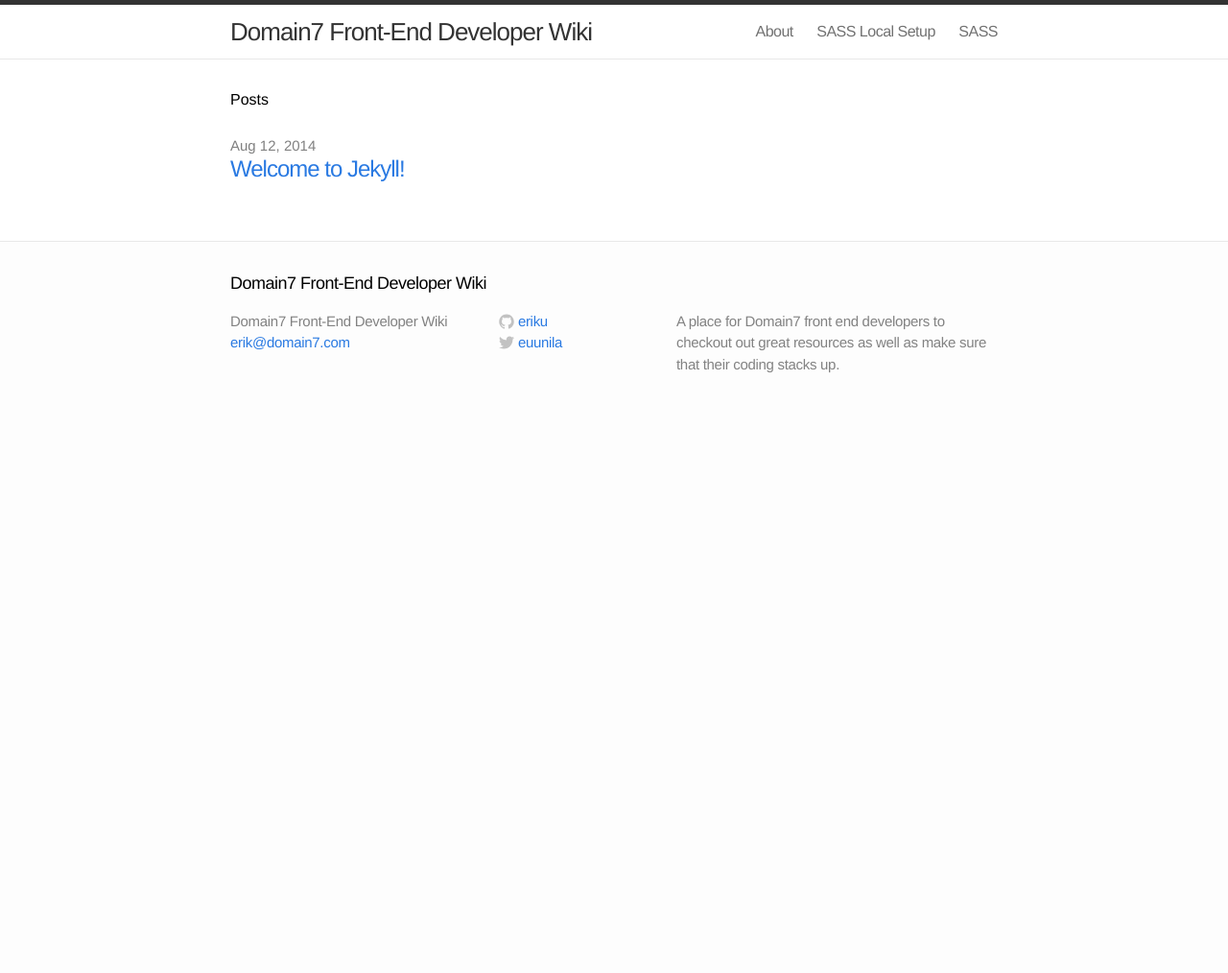
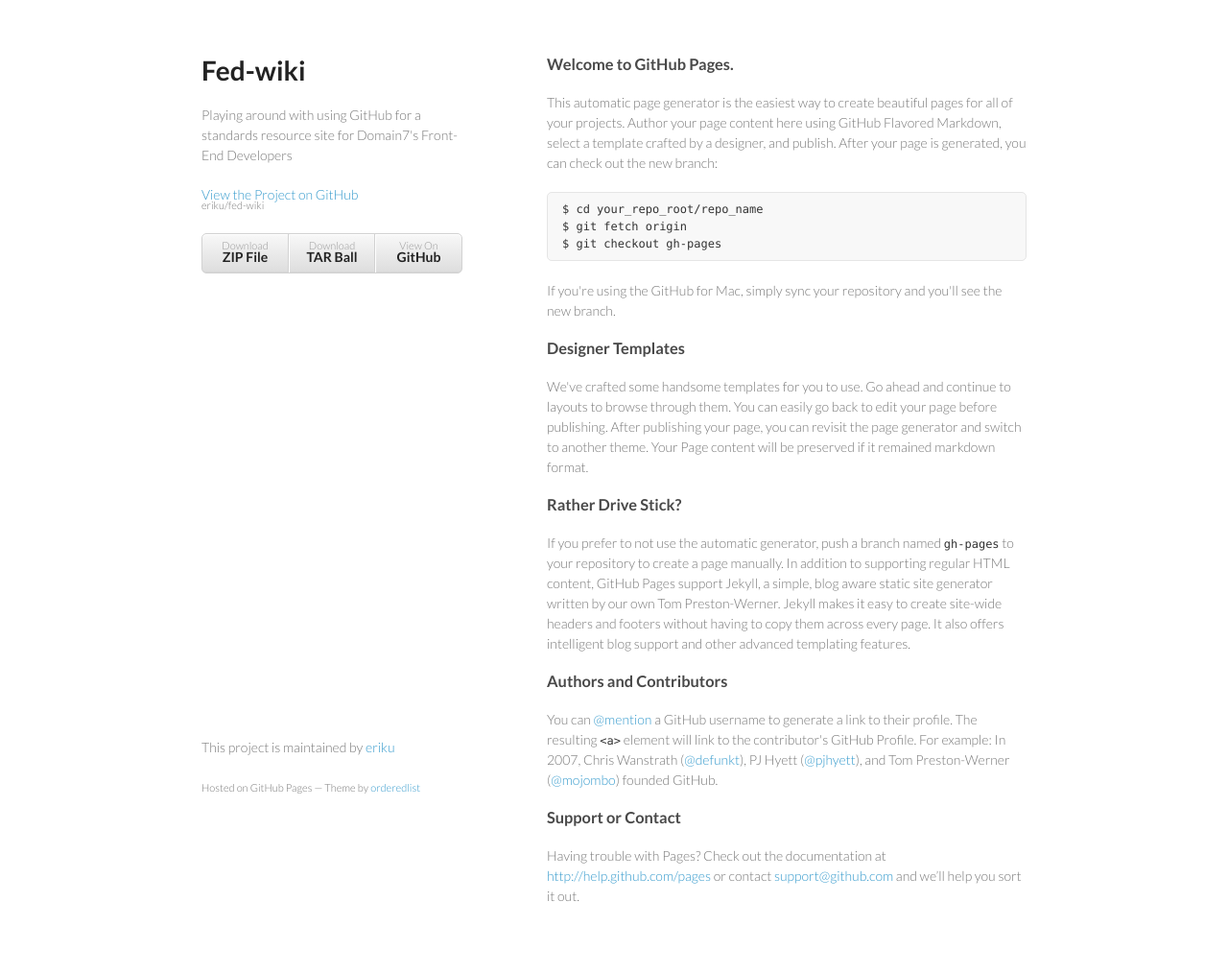
Before and after one commit to domain7/dev-wiki, a Jekyll site: the page index.html, which Jekyll copies as it is, in a window 1280 px wide. Shown: the whole page at 96% size. Built offline with Jekyll 4.4.1, drawn with Linux system fonts in a browser that asks for light colours; before the commit the page ends 900 px from its top, so only the background shows below that.

Commit message:
Create gh-pages branch via GitHub

```diff
--- a/index.html
+++ b/index.html
@@ -1,18 +1,71 @@
----
-layout: default
----
+<!doctype html>
+<html>
+  <head>
+    <meta charset="utf-8">
+    <meta http-equiv="X-UA-Compatible" content="chrome=1">
+    <title>Fed-wiki by eriku</title>
 
-<div class="home">
+    <link rel="stylesheet" href="stylesheets/styles.css">
+    <link rel="stylesheet" href="stylesheets/pygment_trac.css">
+    <meta name="viewport" content="width=device-width, initial-scale=1, user-scalable=no">
+    <!--[if lt IE 9]>
+    <script src="//html5shiv.googlecode.com/svn/trunk/html5.js"></script>
+    <![endif]-->
+  </head>
+  <body>
+    <div class="wrapper">
+      <header>
+        <h1>Fed-wiki</h1>
+        <p>Playing around with using GitHub for a standards resource site for Domain7&#39;s Front-End Developers</p>
 
-  <h1>Posts</h1>
+        <p class="view"><a href="https://github.com/eriku/fed-wiki">View the Project on GitHub <small>eriku/fed-wiki</small></a></p>
 
-  <ul class="posts">
-    {% for post in site.posts %}
-      <li>
-        <span class="post-date">{{ post.date | date: "%b %-d, %Y" }}</span>
-        <a class="post-link" href="{{ post.url | prepend: site.baseurl }}">{{ post.title }}</a>
-      </li>
-    {% endfor %}
-  </ul>
 
-</div>
+        <ul>
+          <li><a href="https://github.com/eriku/fed-wiki/zipball/master">Download <strong>ZIP File</strong></a></li>
+          <li><a href="https://github.com/eriku/fed-wiki/tarball/master">Download <strong>TAR Ball</strong></a></li>
+          <li><a href="https://github.com/eriku/fed-wiki">View On <strong>GitHub</strong></a></li>
+        </ul>
+      </header>
+      <section>
+        <h3>
+<a name="welcome-to-github-pages" class="anchor" href="#welcome-to-github-pages"><span class="octicon octicon-link"></span></a>Welcome to GitHub Pages.</h3>
+
+<p>This automatic page generator is the easiest way to create beautiful pages for all of your projects. Author your page content here using GitHub Flavored Markdown, select a template crafted by a designer, and publish. After your page is generated, you can check out the new branch:</p>
+
+<pre><code>$ cd your_repo_root/repo_name
+$ git fetch origin
+$ git checkout gh-pages
+</code></pre>
+
+<p>If you're using the GitHub for Mac, simply sync your repository and you'll see the new branch.</p>
+
+<h3>
+<a name="designer-templates" class="anchor" href="#designer-templates"><span class="octicon octicon-link"></span></a>Designer Templates</h3>
+
+<p>We've crafted some handsome templates for you to use. Go ahead and continue to layouts to browse through them. You can easily go back to edit your page before publishing. After publishing your page, you can revisit the page generator and switch to another theme. Your Page content will be preserved if it remained markdown format.</p>
+
+<h3>
+<a name="rather-drive-stick" class="anchor" href="#rather-drive-stick"><span class="octicon octicon-link"></span></a>Rather Drive Stick?</h3>
+
+<p>If you prefer to not use the automatic generator, push a branch named <code>gh-pages</code> to your repository to create a page manually. In addition to supporting regular HTML content, GitHub Pages support Jekyll, a simple, blog aware static site generator written by our own Tom Preston-Werner. Jekyll makes it easy to create site-wide headers and footers without having to copy them across every page. It also offers intelligent blog support and other advanced templating features.</p>
+
+<h3>
+<a name="authors-and-contributors" class="anchor" href="#authors-and-contributors"><span class="octicon octicon-link"></span></a>Authors and Contributors</h3>
+
+<p>You can <a href="https://github.com/blog/821" class="user-mention">@mention</a> a GitHub username to generate a link to their profile. The resulting <code>&lt;a&gt;</code> element will link to the contributor's GitHub Profile. For example: In 2007, Chris Wanstrath (<a href="https://github.com/defunkt" class="user-mention">@defunkt</a>), PJ Hyett (<a href="https://github.com/pjhyett" class="user-mention">@pjhyett</a>), and Tom Preston-Werner (<a href="https://github.com/mojombo" class="user-mention">@mojombo</a>) founded GitHub.</p>
+
+<h3>
+<a name="support-or-contact" class="anchor" href="#support-or-contact"><span class="octicon octicon-link"></span></a>Support or Contact</h3>
+
+<p>Having trouble with Pages? Check out the documentation at <a href="http://help.github.com/pages">http://help.github.com/pages</a> or contact <a href="mailto:support@github.com">support@github.com</a> and we’ll help you sort it out.</p>
+      </section>
+      <footer>
+        <p>This project is maintained by <a href="https://github.com/eriku">eriku</a></p>
+        <p><small>Hosted on GitHub Pages &mdash; Theme by <a href="https://github.com/orderedlist">orderedlist</a></small></p>
+      </footer>
+    </div>
+    <script src="javascripts/scale.fix.js"></script>
+
+  </body>
+</html>
--- /dev/null
+++ b/javascripts/scale.fix.js
@@ -0,0 +1,17 @@
+var metas = document.getElementsByTagName('meta');
+var i;
+if (navigator.userAgent.match(/iPhone/i)) {
+  for (i=0; i<metas.length; i++) {
+    if (metas[i].name == "viewport") {
+      metas[i].content = "width=device-width, minimum-scale=1.0, maximum-scale=1.0";
+    }
+  }
+  document.addEventListener("gesturestart", gestureStart, false);
+}
+function gestureStart() {
+  for (i=0; i<metas.length; i++) {
+    if (metas[i].name == "viewport") {
+      metas[i].content = "width=device-width, minimum-scale=0.25, maximum-scale=1.6";
+    }
+  }
+}
--- /dev/null
+++ b/stylesheets/pygment_trac.css
@@ -0,0 +1,69 @@
+.highlight  { background: #ffffff; }
+.highlight .c { color: #999988; font-style: italic } /* Comment */
+.highlight .err { color: #a61717; background-color: #e3d2d2 } /* Error */
+.highlight .k { font-weight: bold } /* Keyword */
+.highlight .o { font-weight: bold } /* Operator */
+.highlight .cm { color: #999988; font-style: italic } /* Comment.Multiline */
+.highlight .cp { color: #999999; font-weight: bold } /* Comment.Preproc */
+.highlight .c1 { color: #999988; font-style: italic } /* Comment.Single */
+.highlight .cs { color: #999999; font-weight: bold; font-style: italic } /* Comment.Special */
+.highlight .gd { color: #000000; background-color: #ffdddd } /* Generic.Deleted */
+.highlight .gd .x { color: #000000; background-color: #ffaaaa } /* Generic.Deleted.Specific */
+.highlight .ge { font-style: italic } /* Generic.Emph */
+.highlight .gr { color: #aa0000 } /* Generic.Error */
+.highlight .gh { color: #999999 } /* Generic.Heading */
+.highlight .gi { color: #000000; background-color: #ddffdd } /* Generic.Inserted */
+.highlight .gi .x { color: #000000; background-color: #aaffaa } /* Generic.Inserted.Specific */
+.highlight .go { color: #888888 } /* Generic.Output */
+.highlight .gp { color: #555555 } /* Generic.Prompt */
+.highlight .gs { font-weight: bold } /* Generic.Strong */
+.highlight .gu { color: #800080; font-weight: bold; } /* Generic.Subheading */
+.highlight .gt { color: #aa0000 } /* Generic.Traceback */
+.highlight .kc { font-weight: bold } /* Keyword.Constant */
+.highlight .kd { font-weight: bold } /* Keyword.Declaration */
+.highlight .kn { font-weight: bold } /* Keyword.Namespace */
+.highlight .kp { font-weight: bold } /* Keyword.Pseudo */
+.highlight .kr { font-weight: bold } /* Keyword.Reserved */
+.highlight .kt { color: #445588; font-weight: bold } /* Keyword.Type */
+.highlight .m { color: #009999 } /* Literal.Number */
+.highlight .s { color: #d14 } /* Literal.String */
+.highlight .na { color: #008080 } /* Name.Attribute */
+.highlight .nb { color: #0086B3 } /* Name.Builtin */
+.highlight .nc { color: #445588; font-weight: bold } /* Name.Class */
+.highlight .no { color: #008080 } /* Name.Constant */
+.highlight .ni { color: #800080 } /* Name.Entity */
+.highlight .ne { color: #990000; font-weight: bold } /* Name.Exception */
+.highlight .nf { color: #990000; font-weight: bold } /* Name.Function */
+.highlight .nn { color: #555555 } /* Name.Namespace */
+.highlight .nt { color: #000080 } /* Name.Tag */
+.highlight .nv { color: #008080 } /* Name.Variable */
+.highlight .ow { font-weight: bold } /* Operator.Word */
+.highlight .w { color: #bbbbbb } /* Text.Whitespace */
+.highlight .mf { color: #009999 } /* Literal.Number.Float */
+.highlight .mh { color: #009999 } /* Literal.Number.Hex */
+.highlight .mi { color: #009999 } /* Literal.Number.Integer */
+.highlight .mo { color: #009999 } /* Literal.Number.Oct */
+.highlight .sb { color: #d14 } /* Literal.String.Backtick */
+.highlight .sc { color: #d14 } /* Literal.String.Char */
+.highlight .sd { color: #d14 } /* Literal.String.Doc */
+.highlight .s2 { color: #d14 } /* Literal.String.Double */
+.highlight .se { color: #d14 } /* Literal.String.Escape */
+.highlight .sh { color: #d14 } /* Literal.String.Heredoc */
+.highlight .si { color: #d14 } /* Literal.String.Interpol */
+.highlight .sx { color: #d14 } /* Literal.String.Other */
+.highlight .sr { color: #009926 } /* Literal.String.Regex */
+.highlight .s1 { color: #d14 } /* Literal.String.Single */
+.highlight .ss { color: #990073 } /* Literal.String.Symbol */
+.highlight .bp { color: #999999 } /* Name.Builtin.Pseudo */
+.highlight .vc { color: #008080 } /* Name.Variable.Class */
+.highlight .vg { color: #008080 } /* Name.Variable.Global */
+.highlight .vi { color: #008080 } /* Name.Variable.Instance */
+.highlight .il { color: #009999 } /* Literal.Number.Integer.Long */
+
+.type-csharp .highlight .k { color: #0000FF }
+.type-csharp .highlight .kt { color: #0000FF }
+.type-csharp .highlight .nf { color: #000000; font-weight: normal }
+.type-csharp .highlight .nc { color: #2B91AF }
+.type-csharp .highlight .nn { color: #000000 }
+.type-csharp .highlight .s { color: #A31515 }
+.type-csharp .highlight .sc { color: #A31515 }
--- /dev/null
+++ b/stylesheets/styles.css
@@ -0,0 +1,255 @@
+@import url(https://fonts.googleapis.com/css?family=Lato:300italic,700italic,300,700);
+
+body {
+  padding:50px;
+  font:14px/1.5 Lato, "Helvetica Neue", Helvetica, Arial, sans-serif;
+  color:#777;
+  font-weight:300;
+}
+
+h1, h2, h3, h4, h5, h6 {
+  color:#222;
+  margin:0 0 20px;
+}
+
+p, ul, ol, table, pre, dl {
+  margin:0 0 20px;
+}
+
+h1, h2, h3 {
+  line-height:1.1;
+}
+
+h1 {
+  font-size:28px;
+}
+
+h2 {
+  color:#393939;
+}
+
+h3, h4, h5, h6 {
+  color:#494949;
+}
+
+a {
+  color:#39c;
+  font-weight:400;
+  text-decoration:none;
+}
+
+a small {
+  font-size:11px;
+  color:#777;
+  margin-top:-0.6em;
+  display:block;
+}
+
+.wrapper {
+  width:860px;
+  margin:0 auto;
+}
+
+blockquote {
+  border-left:1px solid #e5e5e5;
+  margin:0;
+  padding:0 0 0 20px;
+  font-style:italic;
+}
+
+code, pre {
+  font-family:Monaco, Bitstream Vera Sans Mono, Lucida Console, Terminal;
+  color:#333;
+  font-size:12px;
+}
+
+pre {
+  padding:8px 15px;
+  background: #f8f8f8;
+  border-radius:5px;
+  border:1px solid #e5e5e5;
+  overflow-x: auto;
+}
+
+table {
+  width:100%;
+  border-collapse:collapse;
+}
+
+th, td {
+  text-align:left;
+  padding:5px 10px;
+  border-bottom:1px solid #e5e5e5;
+}
+
+dt {
+  color:#444;
+  font-weight:700;
+}
+
+th {
+  color:#444;
+}
+
+img {
+  max-width:100%;
+}
+
+header {
+  width:270px;
+  float:left;
+  position:fixed;
+}
+
+header ul {
+  list-style:none;
+  height:40px;
+
+  padding:0;
+
+  background: #eee;
+  background: -moz-linear-gradient(top, #f8f8f8 0%, #dddddd 100%);
+  background: -webkit-gradient(linear, left top, left bottom, color-stop(0%,#f8f8f8), color-stop(100%,#dddddd));
+  background: -webkit-linear-gradient(top, #f8f8f8 0%,#dddddd 100%);
+  background: -o-linear-gradient(top, #f8f8f8 0%,#dddddd 100%);
+  background: -ms-linear-gradient(top, #f8f8f8 0%,#dddddd 100%);
+  background: linear-gradient(top, #f8f8f8 0%,#dddddd 100%);
+
+  border-radius:5px;
+  border:1px solid #d2d2d2;
+  box-shadow:inset #fff 0 1px 0, inset rgba(0,0,0,0.03) 0 -1px 0;
+  width:270px;
+}
+
+header li {
+  width:89px;
+  float:left;
+  border-right:1px solid #d2d2d2;
+  height:40px;
+}
+
+header ul a {
+  line-height:1;
+  font-size:11px;
+  color:#999;
+  display:block;
+  text-align:center;
+  padding-top:6px;
+  height:40px;
+}
+
+strong {
+  color:#222;
+  font-weight:700;
+}
+
+header ul li + li {
+  width:88px;
+  border-left:1px solid #fff;
+}
+
+header ul li + li + li {
+  border-right:none;
+  width:89px;
+}
+
+header ul a strong {
+  font-size:14px;
+  display:block;
+  color:#222;
+}
+
+section {
+  width:500px;
+  float:right;
+  padding-bottom:50px;
+}
+
+small {
+  font-size:11px;
+}
+
+hr {
+  border:0;
+  background:#e5e5e5;
+  height:1px;
+  margin:0 0 20px;
+}
+
+footer {
+  width:270px;
+  float:left;
+  position:fixed;
+  bottom:50px;
+}
+
+@media print, screen and (max-width: 960px) {
+
+  div.wrapper {
+    width:auto;
+    margin:0;
+  }
+
+  header, section, footer {
+    float:none;
+    position:static;
+    width:auto;
+  }
+
+  header {
+    padding-right:320px;
+  }
+
+  section {
+    border:1px solid #e5e5e5;
+    border-width:1px 0;
+    padding:20px 0;
+    margin:0 0 20px;
+  }
+
+  header a small {
+    display:inline;
+  }
+
+  header ul {
+    position:absolute;
+    right:50px;
+    top:52px;
+  }
+}
+
+@media print, screen and (max-width: 720px) {
+  body {
+    word-wrap:break-word;
+  }
+
+  header {
+    padding:0;
+  }
+
+  header ul, header p.view {
+    position:static;
+  }
+
+  pre, code {
+    word-wrap:normal;
+  }
+}
+
+@media print, screen and (max-width: 480px) {
+  body {
+    padding:15px;
+  }
+
+  header ul {
+    display:none;
+  }
+}
+
+@media print {
+  body {
+    padding:0.4in;
+    font-size:12pt;
+    color:#444;
+  }
+}
```
Also changed, not shown: params.json (added, +1 -0 lines).
